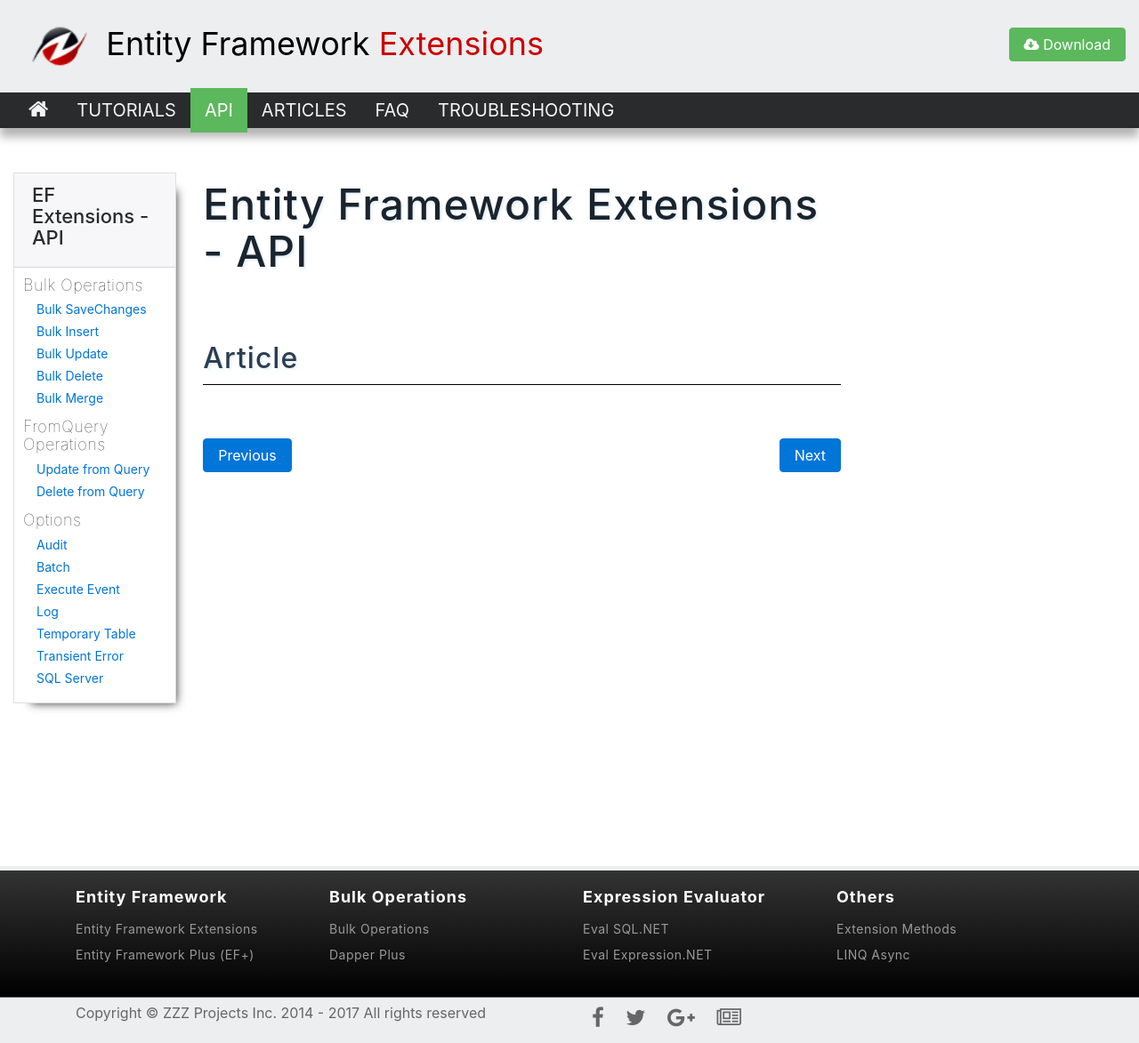
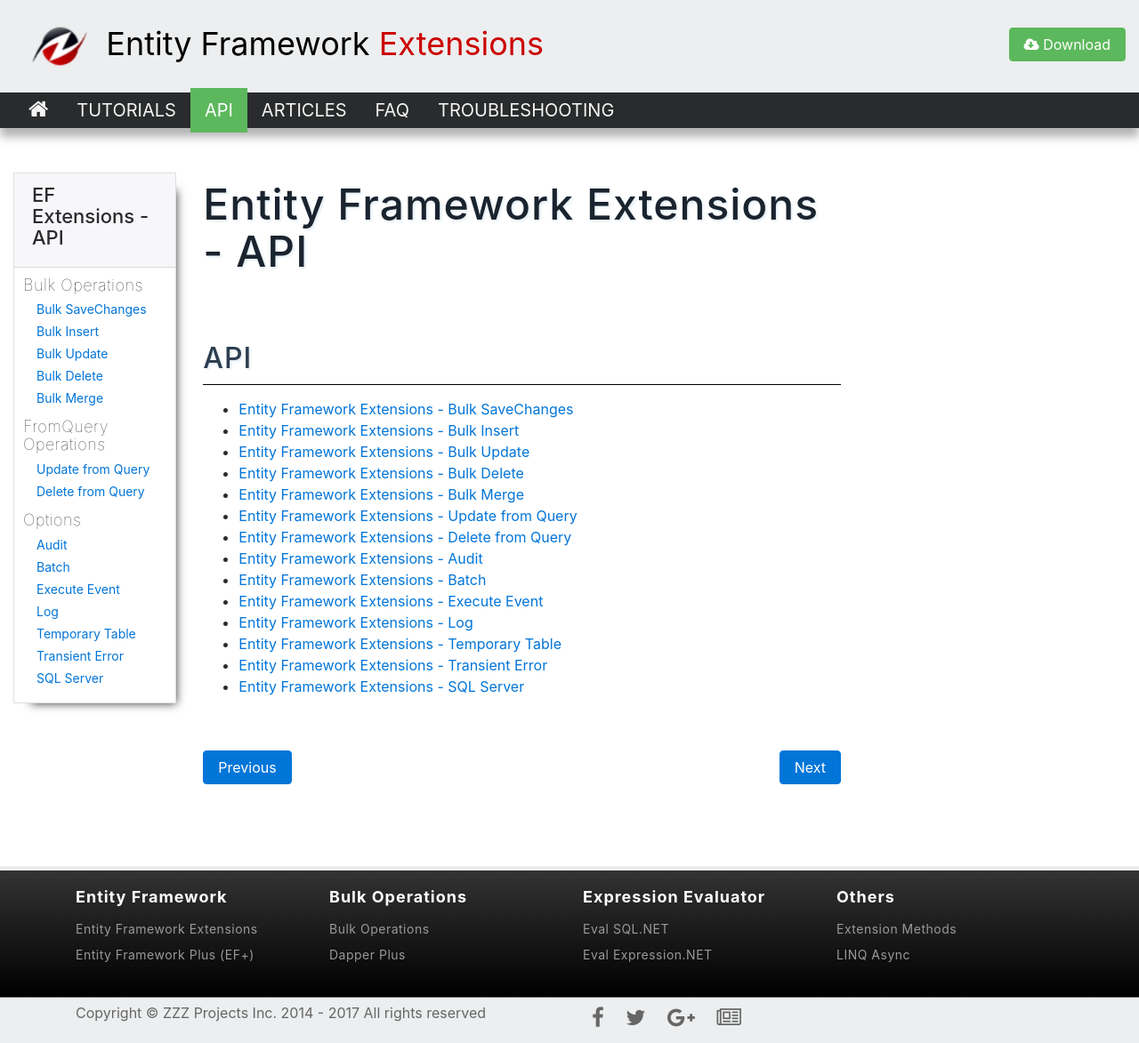
Before and after one commit to zzzprojects/EntityFramework-Extensions, a Jekyll site: the page built from docs/pages/api/api.md, in a window 1280 px wide. Shown: the whole page at 89% size. Built offline with Jekyll 4.4.1, drawn with Linux system fonts in a browser that asks for light colours; nearby versions of some CDN libraries.

Commit message:
Update api.md

```diff
--- a/docs/pages/api/api.md
+++ b/docs/pages/api/api.md
@@ -6,12 +6,12 @@ permalink: api
 
 {% include template-h1.html %}
 
-## Article
+## API
 
 <ul>
-{% for num in (0..site.data.permalink.size) %}
-	{% if site.data.permalink[num].category == page.permalink %}
-		<li><a href="{{ site.data.permalink[num].permalink }}">{{ site.data.permalink[num].permalink }}</a></li>
+{% for num in (0..site.data.pages.size) %}
+	{% if site.data.pages[num].category == page.permalink and site.data.pages[num].url != page.permalink %}
+		<li><a href="{{ site.data.pages[num].url }}">{{ site.data.pages[num].title }}</a></li>
 	{% endif %}
 {% endfor %}
 </ul>
```
